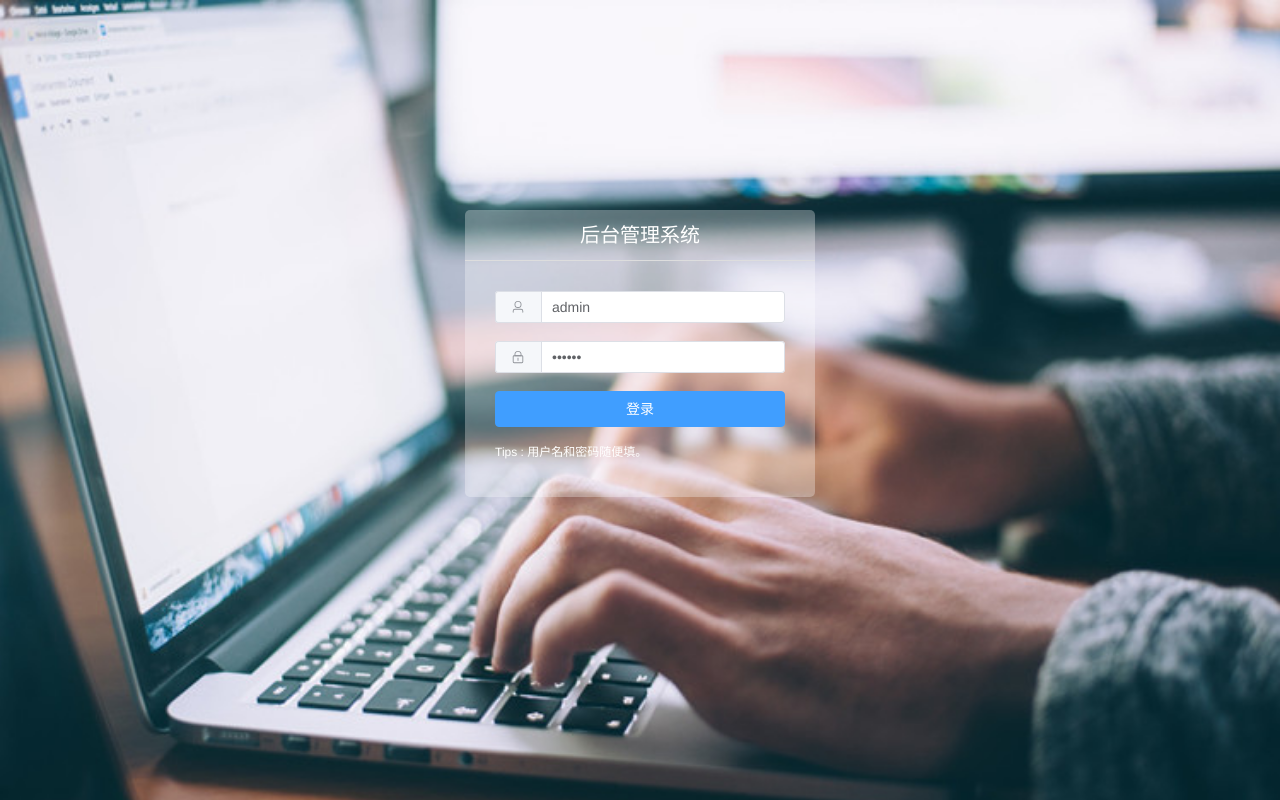
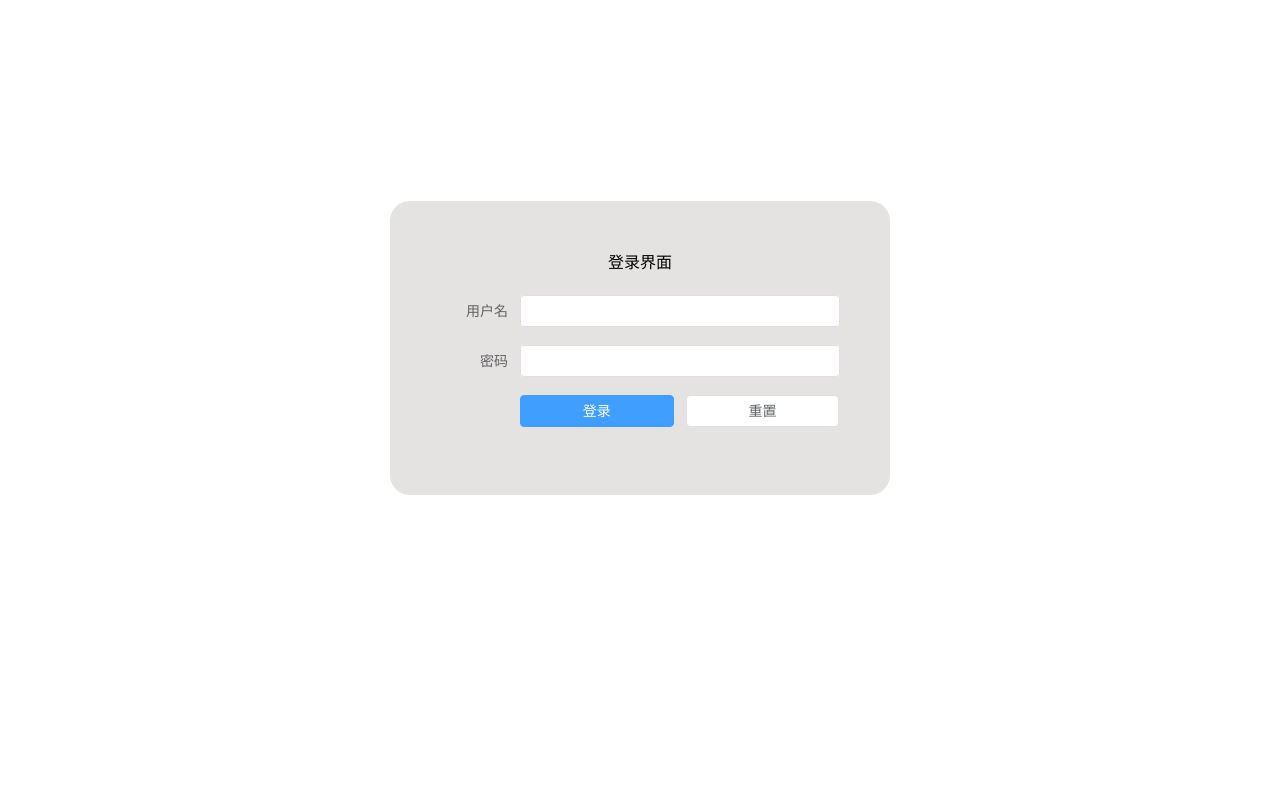
Before and after one commit to TianHui777/-, a Vue app: page /login in a window 1280 px wide. Built offline with nearby package versions, Linux system fonts and the light colour scheme; a small style sheet from the web is missing.

Commit message:
登录界面
路由为/login

```diff
--- a/package.json
+++ b/package.json
@@ -29,6 +29,8 @@
     "less": "^4.1.3",
     "less-loader": "^11.1.0",
     "postcss": "^8.4.19",
+    "sass": "^1.56.2",
+    "sass-loader": "^13.2.0",
     "tailwindcss": "^3.2.4",
     "typescript": "^4.6.4",
     "unplugin-auto-import": "^0.11.2",
--- /dev/null
+++ b/src/request/api/getUserAndRole.ts
@@ -0,0 +1,18 @@
+// 登录接口所需要的数据
+import service from "../index";
+
+interface getRoleData {
+    username: string
+    password: string
+}
+
+//登录接口
+export function getUserAndRole(auth: getRoleData, data: getRoleData) {
+    return service({
+        url: "/login",
+        method: "POST",
+        auth,
+        data
+
+    })
+}
--- /dev/null
+++ b/src/request/api/login.ts
@@ -0,0 +1,16 @@
+import service from '../index'
+
+// 登录接口所需要的数据
+interface loginData {
+    username: string
+    password: string
+}
+
+//登录接口
+export function login(auth: loginData) {
+    return service({
+        url: "/login",
+        method: "GET",
+        auth
+    })
+}
--- /dev/null
+++ b/src/request/index.ts
@@ -0,0 +1,40 @@
+import axios from "axios";
+//创建axios实例
+const service = axios.create({
+    baseURL: "http://localhost:9000",
+    // baseURL:"https://api.apiopen.top/api",
+    // baseURL:"https://www.fastmock.site/mock/88589a30789822d059bca54bf21044d8/api",
+    timeout: 5000,
+    headers: {
+        "Content-Type": "application/json;charset=utf-8",
+    }
+})
+
+//请求拦截
+service.interceptors.request.use((config) => {
+    config.headers = config.headers || {}
+    if (localStorage.getItem('token')) {
+        config.headers.token = localStorage.getItem('token') || ""
+    }
+    return config
+}, error => {
+    return Promise.reject(error)
+})
+// 响应拦截
+service.interceptors.response.use((res) => {
+    const code: number = res.data.code
+    if (code != 200) {
+        return Promise.reject(res.data)
+    }
+    // 兼容服务端返回的字符串数据
+    if (typeof res.data === 'string') {
+        res.data = (res.data ? JSON.parse(res.data) : res.data)
+    }
+
+    return res.data
+}, (error) => {
+    console.log('err' + error) // for debug
+    return Promise.reject(error)
+})
+
+export default service
--- a/src/router/index.ts
+++ b/src/router/index.ts
@@ -116,7 +116,7 @@ const routes: RouteRecordRaw[] = [
         meta: {
             title: '登录'
         },
-        component: () => import ( /* webpackChunkName: "login" */ "../views/login.vue")
+        component: () => import ( /* webpackChunkName: "login" */ "../views/LoginView.vue")
     },
     {
         path: '/403',
--- /dev/null
+++ b/src/views/LoginView.vue
@@ -0,0 +1,111 @@
+<template>
+
+    <div class="login-box">
+        <el-form ref="ruleFormRef" :model="ruleForm" :rules="rules" label-width="80px" class="demo-ruleForm"
+            status-icon>
+
+            <h2>登录界面</h2>
+            <el-form-item label="用户名" prop="name">
+                <el-input v-model="ruleForm.username" />
+            </el-form-item>
+            <el-form-item label="密码" prop="pwd">
+                <el-input v-model="ruleForm.password" type="password" />
+            </el-form-item>
+
+            <el-form-item>
+                <el-button class="loginBtn" type="primary" @click="submitForm(ruleFormRef)">登录
+                </el-button>
+                <el-button class="loginBtn" @click="resetForm(ruleFormRef)">重置</el-button>
+            </el-form-item>
+        </el-form>
+    </div>
+
+</template>
+
+<script lang="ts" setup>
+import { reactive, ref } from 'vue'
+import type { FormInstance, FormRules } from 'element-plus'
+import { login } from "../request/api/login"
+import { useRouter } from "vue-router";
+import { getUserAndRole } from "../request/api/getUserAndRole";
+
+
+const ruleFormRef = ref<FormInstance>()
+const ruleForm = reactive({
+    username: '',
+    password: '',
+})
+
+const rules = reactive<FormRules>({
+    username: [
+        { required: true, message: '请输入用户名', trigger: 'blur' },
+        { min: 3, max: 10, message: '用户名长度为3-10', trigger: 'blur' },
+    ],
+    password: [
+        { required: true, message: '请输入密码', trigger: 'blur' },
+        { min: 3, max: 10, message: '用户名长度为3-10', trigger: 'blur' },
+    ],
+
+})
+
+
+//登录路由
+const router = useRouter()
+
+const submitForm = async (formEl: FormInstance | undefined) => {
+    if (!formEl) return
+    await formEl.validate((valid, fields) => {
+        if (valid) {
+
+            //登录验证
+            login(ruleForm).then(res => {
+                // 登录成功后，首先获得用户角色权限
+                getUserAndRole(ruleForm, ruleForm).then(res => {
+                    console.log(res)
+                })
+                // 登录成功后，将用户的username存入localStore,便于路由守卫验证用户手否登录
+                window.localStorage.setItem("username", ruleForm.username)
+                console.log(res)
+                router.push('/')
+            })
+
+
+        } else {
+            console.log('error submit!', fields)
+        }
+    })
+}
+
+const resetForm = (formEl: FormInstance | undefined) => {
+    if (!formEl) return
+    formEl.resetFields()
+}
+
+</script>
+
+
+<style scoped lang="scss">
+.login-box {
+    width: 100%;
+    height: 100%;
+    padding: 1px;
+    text-align: center;
+}
+
+.demo-ruleForm {
+    width: 500px;
+    margin: 200px auto;
+    background-color: rgb(229, 226, 226);
+    padding: 50px;
+    border-radius: 20px;
+}
+
+.loginBtn {
+    width: 48%;
+
+}
+
+h2 {
+    margin-bottom: 20px;
+}
+</style>
--- a/vite.config.ts
+++ b/vite.config.ts
@@ -1,9 +1,9 @@
-import {defineConfig} from 'vite';
+import { defineConfig } from 'vite';
 import vue from '@vitejs/plugin-vue';
 import VueSetupExtend from 'vite-plugin-vue-setup-extend';
 import AutoImport from 'unplugin-auto-import/vite';
 import Components from 'unplugin-vue-components/vite';
-import {ElementPlusResolver} from 'unplugin-vue-components/resolvers';
+import { ElementPlusResolver } from 'unplugin-vue-components/resolvers';
 import * as path from "path";
 
 export default defineConfig({
```
Also changed, not shown: 1 other file (tests, documents, lock files or other folders).
